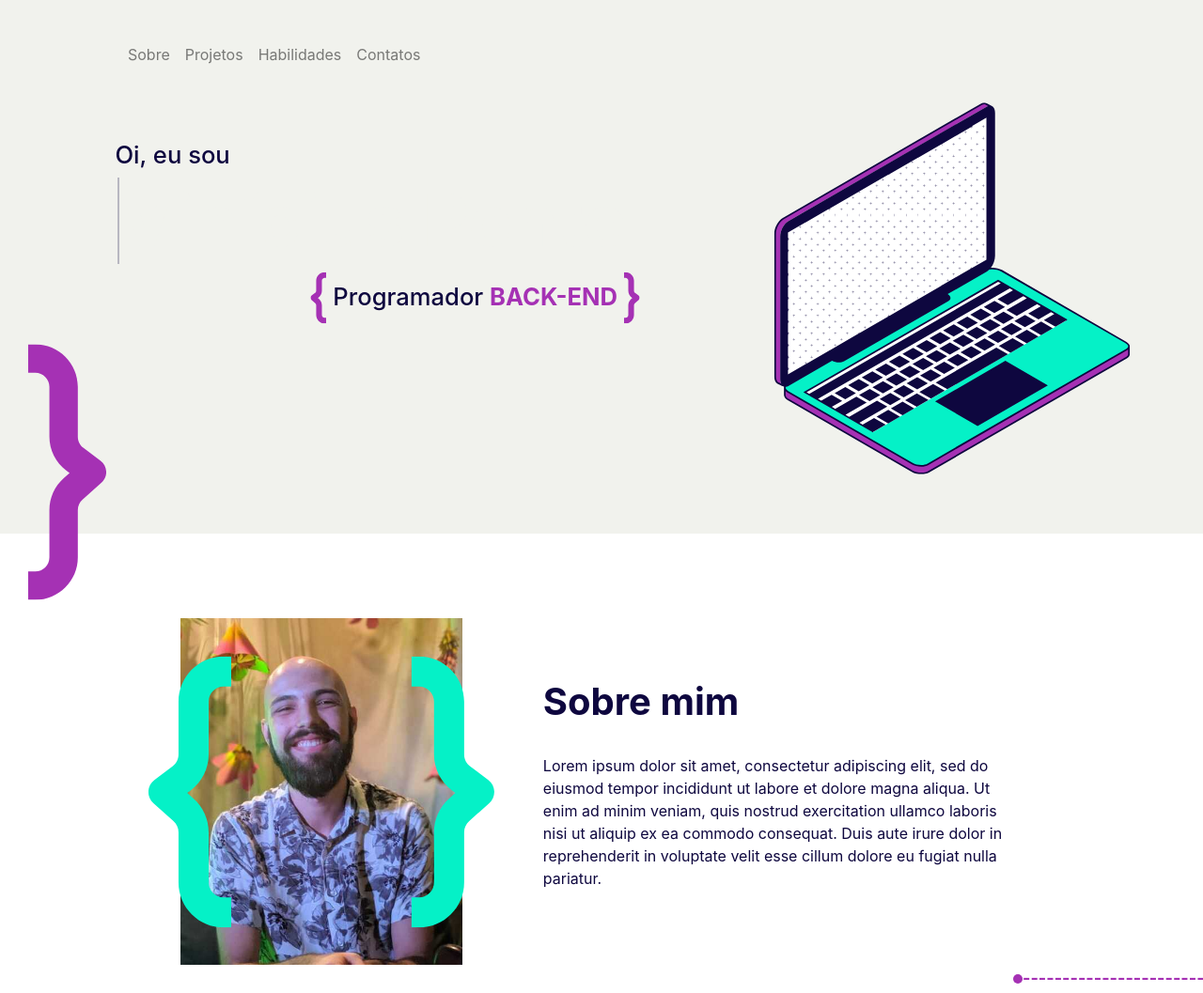
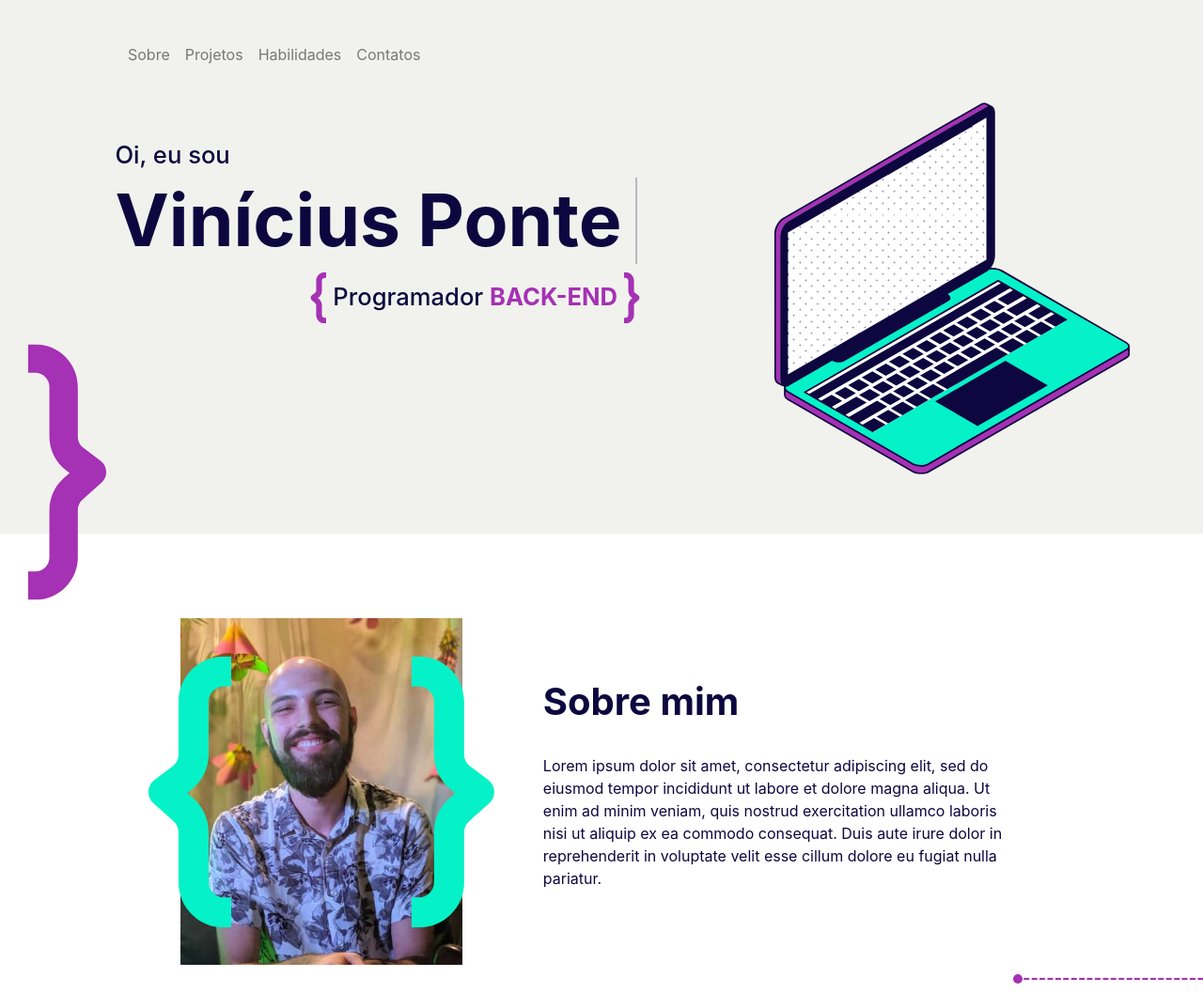
Before and after one commit to ViniciusMPonte/portfolio, a plain HTML site: page index.html in a window 1280 px wide. Shown: the top 1057 px of the page at 94% size. Drawn offline with nearby package versions, Linux system fonts and the light colour scheme.

Commit message:
Update javascript code

```diff
--- a/styles.css
+++ b/styles.css
@@ -180,22 +180,21 @@ a:hover {
 
 /* - Animation */
 .cursor {
-  background-color: #F1F2ED;
-  color: #F1F2ED;
+  color: #0E073F;
   position: absolute;
   height: 100%;
   top: 0;
-  right: 0;
-  padding-right: 17px;
-  border-left: 2px solid #0E073F;
+  left: 0;
+  padding-right: 0;
+  border-right: 2px solid #0E073F;
 }
 
 @keyframes blinkCursor {
   from {
-    border-left-color: #0E073F;
+    border-right-color: #0E073F;
   }
   to {
-    border-left-color: transparent;
+    border-right-color: transparent;
   }
 }
 
```
